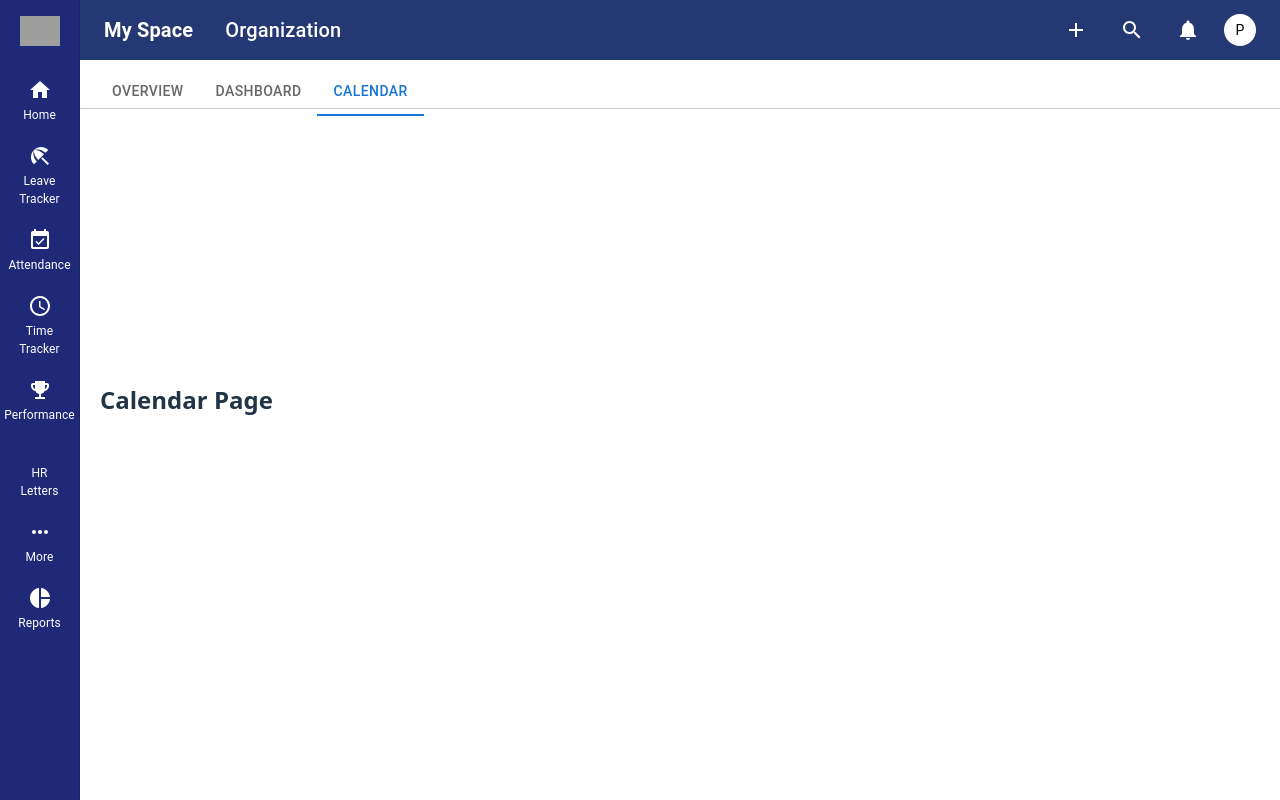
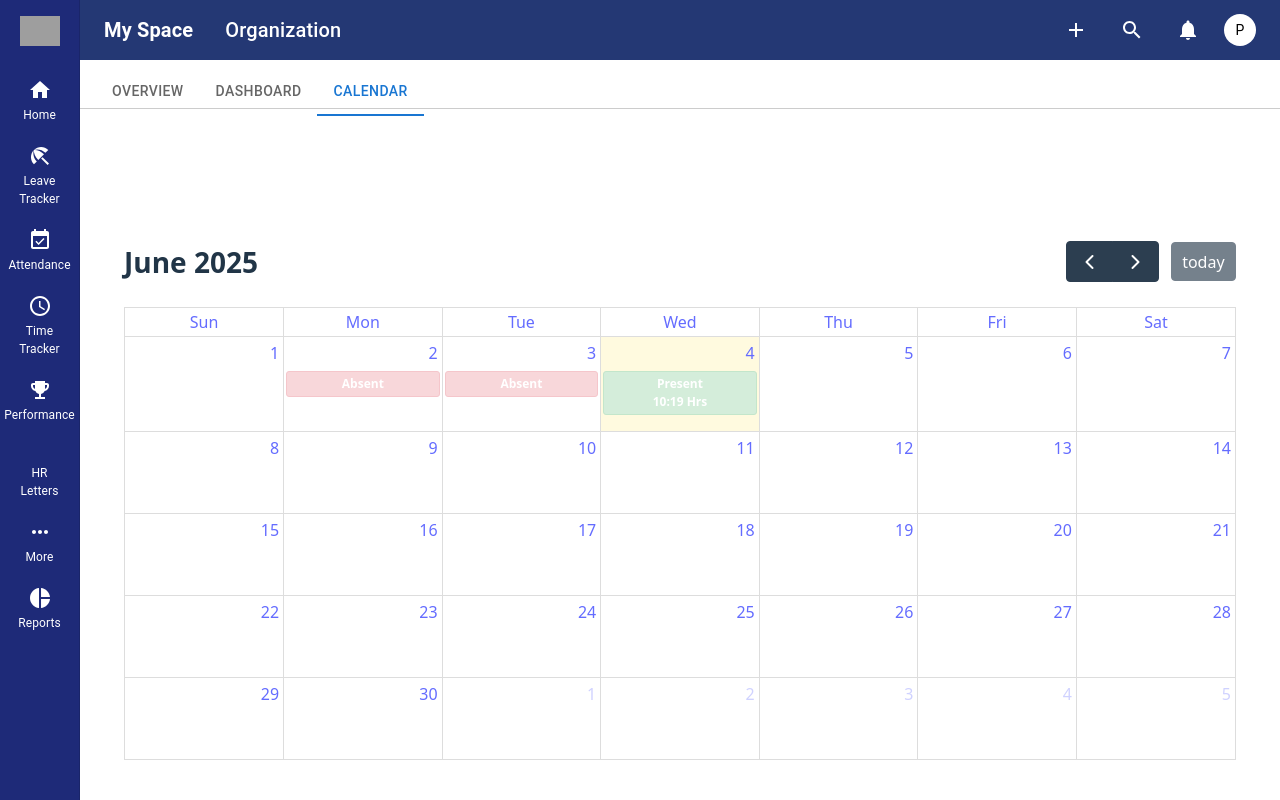
Before and after one commit to GitPawanGupta/Zoho_People_Attendance_Dashboard, a React (Vite) app in the folder liveproject/: page /calendar in a window 1280 px wide. Built offline with nearby package versions, Linux system fonts and the light colour scheme; grey boxes are pictures that could not be loaded; some icons are missing.

Commit message:
Calendar

```diff
--- a/liveproject/package.json
+++ b/liveproject/package.json
@@ -13,6 +13,9 @@
     "@emotion/react": "^11.14.0",
     "@emotion/styled": "^11.14.0",
     "@fontsource/roboto": "^5.2.5",
+    "@fullcalendar/daygrid": "^6.1.17",
+    "@fullcalendar/interaction": "^6.1.17",
+    "@fullcalendar/react": "^6.1.17",
     "@mui/icons-material": "^7.1.1",
     "@mui/material": "^7.1.1",
     "@mui/styled-engine-sc": "^7.1.1",
--- a/liveproject/src/App.jsx
+++ b/liveproject/src/App.jsx
@@ -6,7 +6,7 @@ import StarIcon from '@mui/icons-material/Star';
 import Sidebar from './Components_temp/Sidebar';
 // import TopBanner from '../Components_temp/TopBanner';
 import Dashboard from './pages/Dashboard';
-import Calendar from "./pages/Calendar";
+import Calendar from "./pages/Calendar"; // You imported it as Calendar
 
 import Home from './pages/Home';
 import Header from './Components_temp/Header';
@@ -28,10 +28,9 @@ function App() {
         <main style={{ padding: '20px', flexGrow: 1 }}>
           <Routes>
             <Route path="/" element={<Home />} />
-             <Route path="/dashboard" element={<Dashboard />} />
-             <Route path="/calendar" element={<Calendar />} />
-             <Route path="/organization" element={<div>Organization Page</div>} />
-            {/* <Route path ="/header" element={<Header />} />  */}
+            <Route path="/dashboard" element={<Dashboard />} />
+            <Route path="/calendar" element={<Calendar />} /> {/* ✅ Fixed here */}
+            <Route path="/organization" element={<div>Organization Page</div>} />
             {/* <Route path="/leave" element={<Leave />} />
             <Route path="/attendance" element={<Attendance />} />
             <Route path="/time" element={<TimeTracker />} />
--- a/liveproject/src/pages/Calendar.jsx
+++ b/liveproject/src/pages/Calendar.jsx
@@ -1,8 +1,49 @@
-// src/pages/Calendar.jsx
 import React from 'react';
+import FullCalendar from '@fullcalendar/react';
+import dayGridPlugin from '@fullcalendar/daygrid';
+import interactionPlugin from '@fullcalendar/interaction';
+import { Box } from '@mui/material';
+import './calendar.css';
 
-const Calendar = () => {
-  return <h2>Calendar Page</h2>;
+const CalendarPage = () => {
+  const events = [
+    {
+      title: 'Absent',
+      date: '2025-06-02',
+      display: 'block',
+      className: 'absent',
+    },
+    {
+      title: 'Absent',
+      date: '2025-06-03',
+      display: 'block',
+      className: 'absent',
+    },
+    {
+      title: 'Present\n10:19 Hrs',
+      date: '2025-06-04',
+      display: 'block',
+      className: 'present',
+    }
+  ];
+
+  return (
+    <Box sx={{ p: 3 , position:'relative', top: '100px', left: '20', right: '30', bottom: '0', overflowY: 'auto'}}>
+      <FullCalendar
+        plugins={[dayGridPlugin, interactionPlugin]}
+        initialView="dayGridMonth"
+        headerToolbar={{
+          left: 'title',
+          center: '',
+          right: 'prev,next today',
+        }}
+        events={events}
+        fixedWeekCount={false}
+        dayMaxEventRows={true}
+        height="auto"
+      />
+    </Box>
+  );
 };
 
-export default Calendar; // ✅ This is the required default export
+export default CalendarPage;
--- a/liveproject/src/pages/Home.jsx
+++ b/liveproject/src/pages/Home.jsx
@@ -15,7 +15,7 @@ const Home = () => {
   };
 
   // Start timer
-  const handleCheckIn = () => {
+  const CheckIn = () => {
     setIsCheckedIn(true);
     timerRef.current = setInterval(() => {
       setElapsedTime(prev => prev + 1);
@@ -23,7 +23,7 @@ const Home = () => {
   };
 
   // Stop timer
-  const handleCheckOut = () => {
+  const CheckOut = () => {
     setIsCheckedIn(false);
     clearInterval(timerRef.current);
   };
@@ -58,7 +58,7 @@ const Home = () => {
           <Button
             variant="outlined"
             color={isCheckedIn ? 'error' : 'success'}
-            onClick={isCheckedIn ? handleCheckOut : handleCheckIn}
+            onClick={isCheckedIn ? CheckOut : CheckIn}
           >
             {isCheckedIn ? 'Check-out' : 'Check-in'}
           </Button>
--- /dev/null
+++ b/liveproject/src/pages/calendar.css
@@ -0,0 +1,25 @@
+/* calendar.css */
+.fc-daygrid-day-number {
+  z-index: 10;
+}
+
+.fc-event.absent {
+  background-color: #f8d7da !important;
+  color: #721c24 !important;
+  border: 1px solid #f5c6cb;
+  font-weight: bold;
+  font-size: 12px;
+  padding: 2px;
+  text-align: center;
+}
+
+.fc-event.present {
+  background-color: #d4edda !important;
+  color: #155724 !important;
+  border: 1px solid #c3e6cb;
+  font-weight: bold;
+  font-size: 12px;
+  padding: 2px;
+  text-align: center;
+  white-space: pre-line;
+}
```
Also changed, not shown: 1 other file (tests, documents, lock files or other folders).
